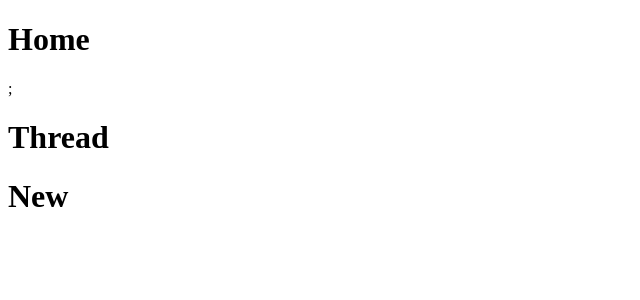
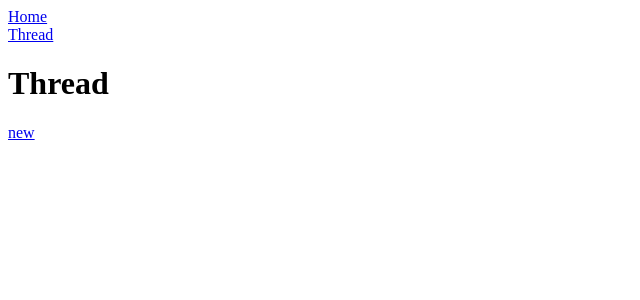
Before and after one commit to Muxxkice/Bulletin-board, a React (Create React App) app in the folder my-app/: page /thread in a window 1280 px wide. Shown: the top 300 px of the page, without its empty margins (0-640 px from the left). Built offline with nearby package versions, Linux system fonts and the light colour scheme.

Commit message:
Ruterの設定

```diff
--- a/my-app/src/App.tsx
+++ b/my-app/src/App.tsx
@@ -1,17 +1,25 @@
 import React from "react";
-import { BrowserRouter, Route, Routes, Link } from "react-router-dom";
+import {
+  Routes,
+  Route,
+  BrowserRouter as Router,
+  Navigate,
+} from "react-router-dom";
 
-import Home from "./page/Home";
-import Thread from "./page/Thread";
-import New from "./page/New";
+import Home from "./pages/Home";
+import Thread from "./pages/Thread";
+import New from "./pages/New";
 
 export const App = () => {
   return (
-    <>
-      <Home />
-      <Thread />
-      <New />
-    </>
+    <Router>
+      <Routes>
+        <Route path="/" element={<Home />} />
+        <Route path="/thread" element={<Thread />}>
+          <Route path="new" element={<New />} />
+        </Route>
+      </Routes>
+    </Router>
   );
 };
 
--- /dev/null
+++ b/my-app/src/compornents/Header.js
@@ -0,0 +1,11 @@
+import { Link } from "react-router-dom"
+
+export const Header = () => {
+	return (
+		<header>
+			<Link to="/">Home</Link>
+			<br />
+			<Link to="/thread">Thread</Link>
+		</header>
+	)
+}
--- a/my-app/src/page/Home.tsx
+++ /dev/null
@@ -1,10 +0,0 @@
-import React from "react";
-
-const Home = () => {
-  return (
-    <div>
-      <h1>Home</h1>;
-    </div>
-  );
-};
-export default Home;
--- a/my-app/src/page/New.tsx
+++ /dev/null
@@ -1,4 +0,0 @@
-export const New = () => {
-  return <h1>New</h1>;
-};
-export default New;
--- a/my-app/src/page/Thread.tsx
+++ /dev/null
@@ -1,4 +0,0 @@
-export const Thread = () => {
-  return <h1>Thread</h1>;
-};
-export default Thread;
--- /dev/null
+++ b/my-app/src/pages/Home.js
@@ -0,0 +1,14 @@
+import React from "react";
+import { Link } from "react-router-dom"
+
+import { Header } from "../compornents/Header";
+
+const Home = () => {
+  return (
+    <div>
+      <Header />
+      <h1>Home</h1>
+    </div>
+  );
+};
+export default Home;
--- /dev/null
+++ b/my-app/src/pages/New.js
@@ -0,0 +1,8 @@
+export const New = () => {
+  return (
+    <div>
+      <h1>New</h1>;
+    </div>
+  )
+};
+export default New;
--- /dev/null
+++ b/my-app/src/pages/Thread.js
@@ -0,0 +1,13 @@
+import { Link } from "react-router-dom";
+import { Header } from "../compornents/Header";
+export const Thread = () => {
+  return (
+    <>
+      <Header />
+      <h1>Thread</h1>
+      <Link to="new">new</Link>
+    </>
+
+  )
+};
+export default Thread;
--- a/my-app/src/tsconfig.json
+++ b/my-app/tsconfig.json
@@ -7,10 +7,10 @@
     "outDir": "./dist/", //Redirect output structure to the directory.
     "sourceMap": true, //Generates corresponding '.map' file.
     "allowSyntheticDefaultImports": true, //Allow default imports from modules with no default export. This does not affect code emit, just typechecking.
-    "moduleResolution": "node" //Specify module resolution strategy: 'node' (Node.js) or 'classic'
+    "moduleResolution": "node", //Specify module resolution strategy: 'node' (Node.js) or 'classic'
     // "strict": true //Enable all strict type-checking options.
     // "noImplicitAny": true, //Raise error on expressions and declarations with an implied any type.
-    // "noEmit": true, //Do not emit outputs.
+    "noEmit": true //Do not emit outputs.
     // "skipLibCheck": true,
     // "esModuleInterop": true,
     // "forceConsistentCasingInFileNames": true, //Disallow inconsistently-cased references to the same file.
```
